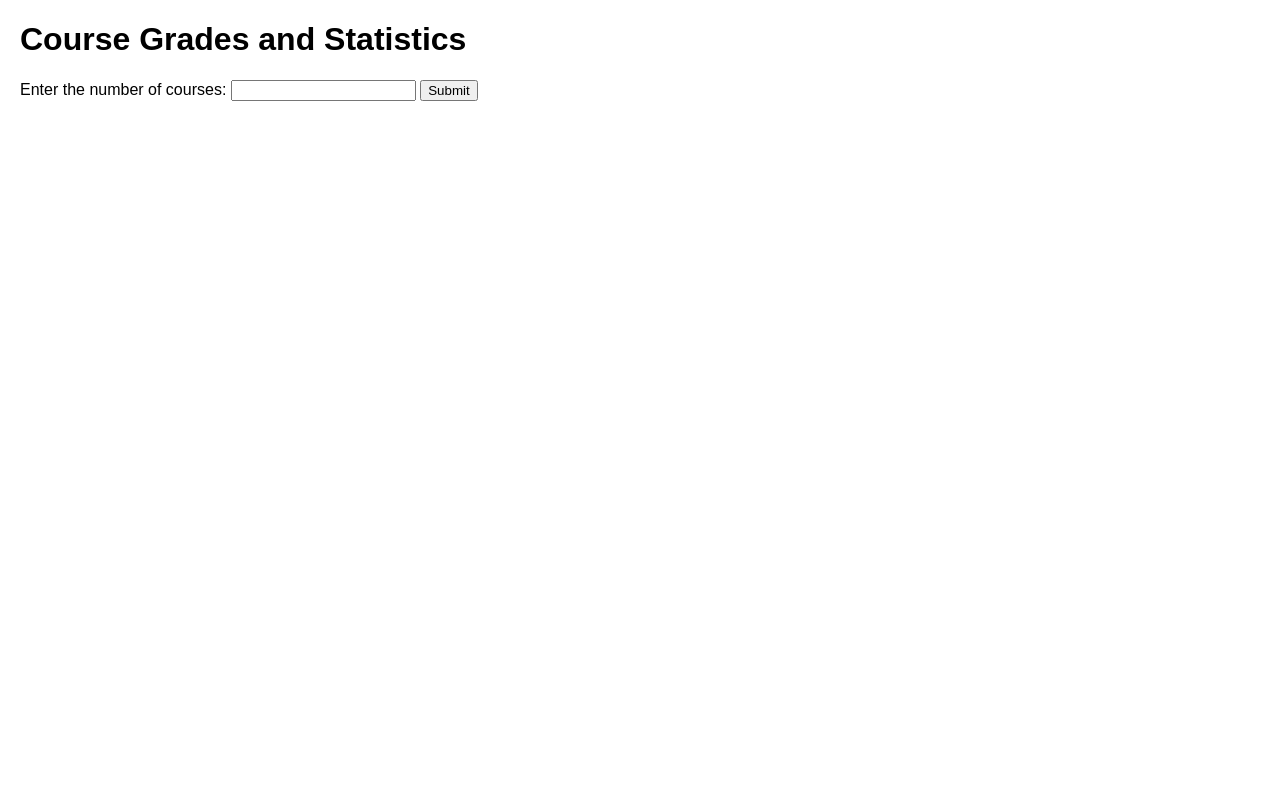
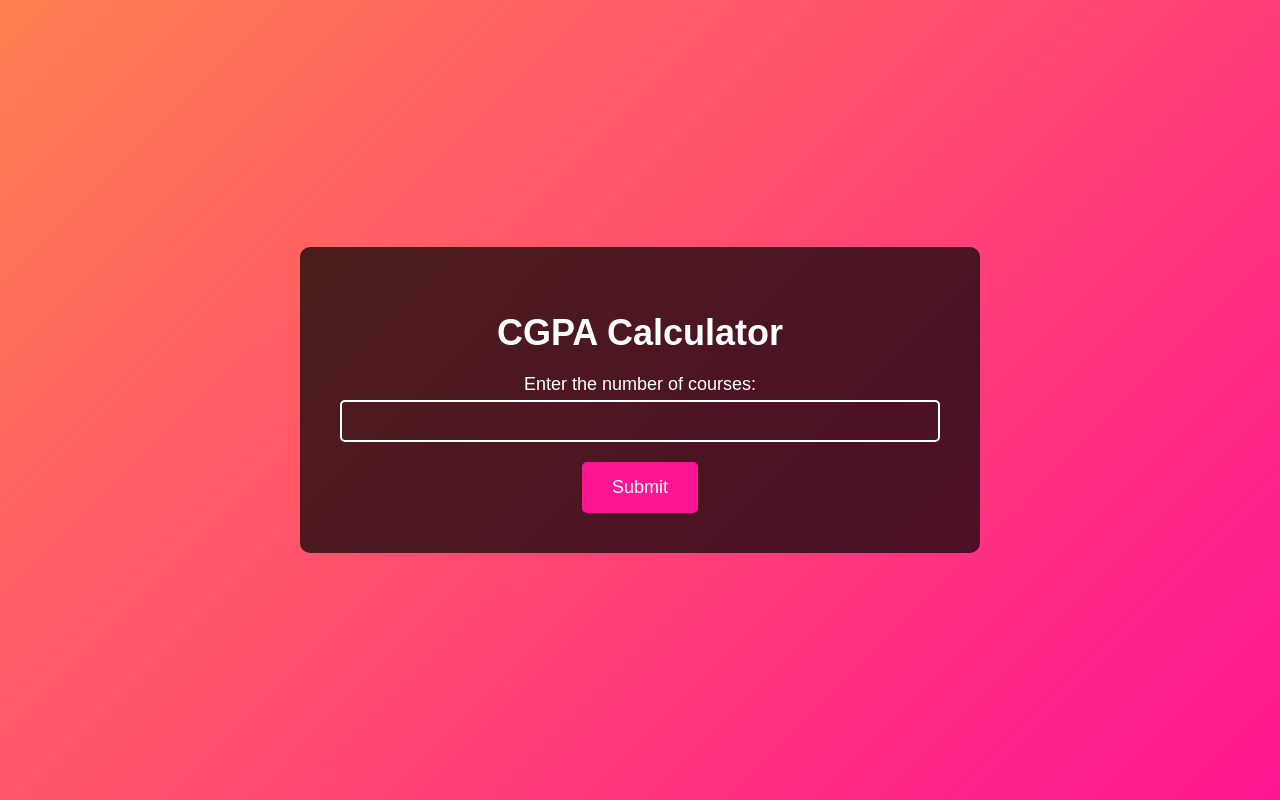
Before and after one commit to Hallysonata/CGPA-calculator, a plain HTML site: page index.html in a window 1280 px wide. Drawn offline with Linux system fonts and the light colour scheme.

Commit message:
Update index.html

```diff
--- a/index.html
+++ b/index.html
@@ -3,32 +3,112 @@
 <head>
     <meta charset="UTF-8">
     <meta name="viewport" content="width=device-width, initial-scale=1.0">
-    <title>Course Grades and Statistics</title>
+    <title>CGPA Calculator</title>
     <style>
+        /* Body and Background Customization */
         body {
-            font-family: Arial, sans-serif;
-            margin: 20px;
+            font-family: 'Arial', sans-serif;
+            background: linear-gradient(135deg, #ff7f50, #ff1493); /* Custom gradient background */
+            color: #fff;
+            margin: 0;
+            padding: 0;
+            display: flex;
+            justify-content: center;
+            align-items: center;
+            height: 100vh;
+            text-align: center;
         }
+
+        h1 {
+            color: #fff;
+            font-size: 36px;
+            margin-bottom: 20px;
+            font-weight: bold;
+        }
+
+        .container {
+            background-color: rgba(0, 0, 0, 0.7); /* Semi-transparent background */
+            padding: 40px;
+            border-radius: 10px;
+            width: 100%;
+            max-width: 600px;
+        }
+
         label {
+            font-size: 18px;
+            color: #fff;
+            display: block;
+            margin: 10px 0 5px;
+        }
+
+        input[type="number"], input[type="text"] {
+            width: 100%;
+            padding: 10px;
+            font-size: 16px;
+            border: 2px solid #fff;
+            border-radius: 5px;
+            background-color: transparent;
+            color: #fff;
+            margin-bottom: 20px;
+            box-sizing: border-box;
+        }
+
+        input[type="number"]:focus, input[type="text"]:focus {
+            outline: none;
+            border-color: #ff1493; /* Focus border color */
+        }
+
+        button {
+            background-color: #ff1493; /* Pink button */
+            color: #fff;
+            border: none;
+            padding: 15px 30px;
+            font-size: 18px;
+            border-radius: 5px;
+            cursor: pointer;
+            transition: background-color 0.3s ease;
+        }
+
+        button:hover {
+            background-color: #ff7f50; /* Light pink on hover */
+        }
+
+        .statistics {
+            background-color: #333;
+            padding: 20px;
+            border-radius: 10px;
+            margin-top: 20px;
+            display: none;
+        }
+
+        .statistics p {
+            font-size: 18px;
             margin: 10px 0;
         }
+
+        .error {
+            color: #ff4500;
+            font-size: 18px;
+            margin: 10px 0;
+            display: none;
+        }
+
         .course-entry {
             margin-bottom: 20px;
         }
-        .statistics {
-            margin-top: 30px;
-        }
-        .error {
-            color: red;
+
+        .course-entry input {
+            margin-top: 5px;
         }
     </style>
 </head>
 <body>
 
-    <h1>Course Grades and Statistics</h1>
+    <div class="container">
+        <h1>CGPA Calculator</h1>
 
         <div>
-        <label for="numCourses">Enter the number of courses: </label>
+            <label for="numCourses">Enter the number of courses:</label>
             <input type="number" id="numCourses" min="1">
             <button onclick="generateCourseInputs()">Submit</button>
         </div>
@@ -37,15 +117,16 @@
 
         <button id="calculateBtn" style="display: none;" onclick="calculateStatistics()">Calculate Statistics</button>
 
-    <div id="results" class="statistics" style="display: none;">
+        <div id="error" class="error"></div>
+
+        <div id="results" class="statistics">
             <h2>Statistics</h2>
             <p id="average"></p>
             <p id="maxGrade"></p>
             <p id="minGrade"></p>
             <p id="stdDev"></p>
         </div>
-
-    <div id="error" class="error" style="display: none;"></div>
+    </div>
 
     <script>
         // Function to validate grades
```
Lines whose indentation alone changed are shown as unchanged.
